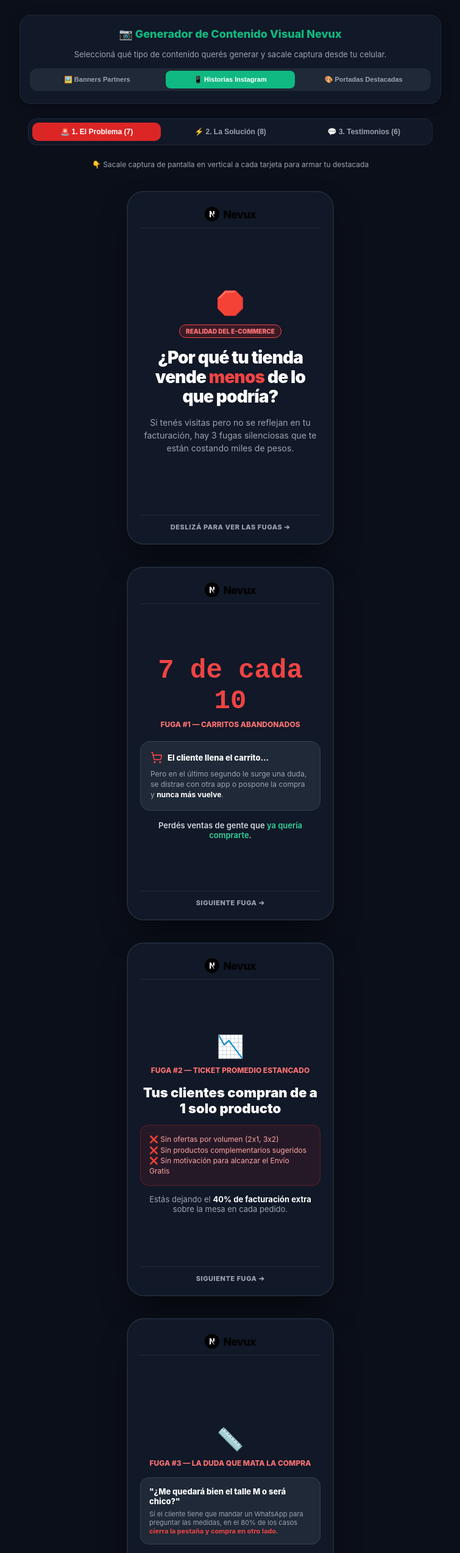
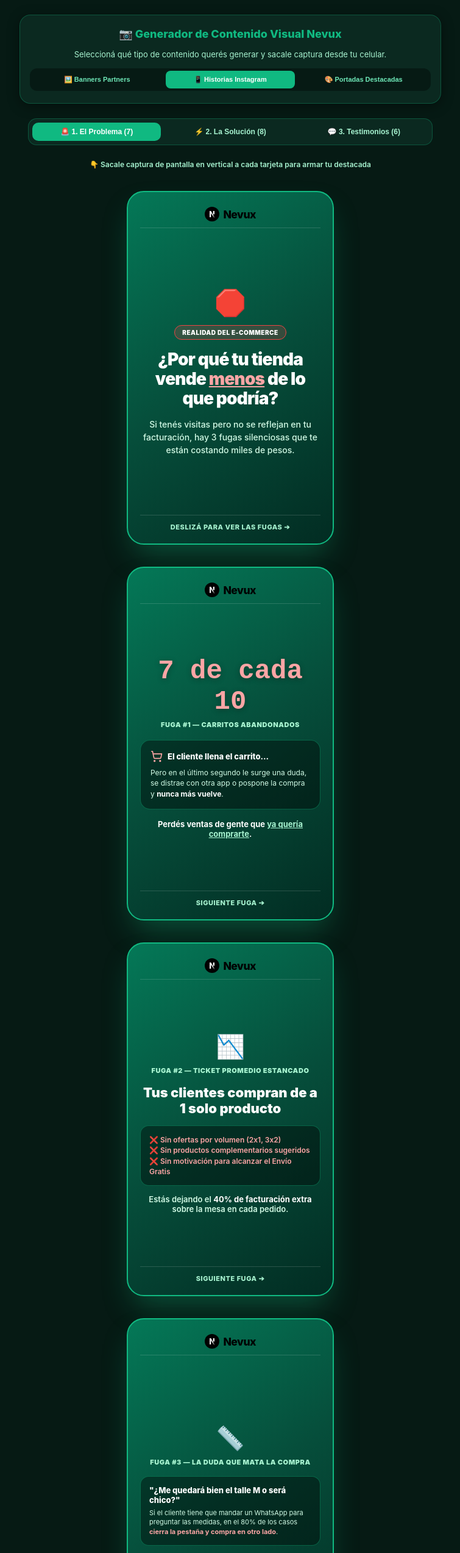
Before and after one commit to rodri-nexus/Nexus2026, a Next.js app: page /admin/banners in a window 1280 px wide. Shown: the top 2546 px of the page at 61% size, without its empty margins (262-1017 px from the left). Built offline with nearby package versions, Linux system fonts and the light colour scheme.

Commit message:
Update page.tsx

```diff
--- a/app/admin/banners/page.tsx
+++ b/app/admin/banners/page.tsx
@@ -32,7 +32,7 @@ export default function BannersPage() {
     <div
       style={{
         minHeight: "100vh",
-        backgroundColor: "#0b0f19",
+        backgroundColor: "#061a14",
         color: "#ffffff",
         padding: "24px 16px 120px",
         fontFamily: "-apple-system, BlinkMacSystemFont, 'Segoe UI', Roboto, sans-serif",
@@ -51,11 +51,11 @@ export default function BannersPage() {
           maxWidth: "650px",
           width: "100%",
           textAlign: "center",
-          backgroundColor: "#111827",
+          backgroundColor: "#0b2920",
           padding: "20px",
           borderRadius: "18px",
-          border: "1.5px solid #1f2937",
-          boxShadow: "0 4px 20px rgba(0, 0, 0, 0.2)",
+          border: "1.5px solid rgba(16, 185, 129, 0.3)",
+          boxShadow: "0 4px 20px rgba(0, 0, 0, 0.4)",
           display: "flex",
           flexDirection: "column",
           alignItems: "center",
@@ -65,7 +65,7 @@ export default function BannersPage() {
         <h1 style={{ fontSize: "18px", fontWeight: 800, color: "#10B981", margin: 0 }}>
           📷 Generador de Contenido Visual Nevux
         </h1>
-        <p style={{ fontSize: "13px", color: "#9ca3af", margin: 0, lineHeight: "1.4" }}>
+        <p style={{ fontSize: "13px", color: "#a7f3d0", margin: 0, lineHeight: "1.4" }}>
           Seleccioná qué tipo de contenido querés generar y sacale captura desde tu celular.
         </p>
 
@@ -74,7 +74,7 @@ export default function BannersPage() {
           style={{
             display: "flex",
             gap: "6px",
-            background: "#1f2937",
+            background: "#061a14",
             padding: "4px",
             borderRadius: "12px",
             width: "100%",
@@ -97,7 +97,7 @@ export default function BannersPage() {
                   border: "none",
                   cursor: "pointer",
                   backgroundColor: isActive ? "#10B981" : "transparent",
-                  color: isActive ? "#ffffff" : "#9ca3af",
+                  color: isActive ? "#ffffff" : "#6ee7b7",
                   transition: "all 0.2s ease",
                   whiteSpace: "nowrap",
                 }}
@@ -110,21 +110,19 @@ export default function BannersPage() {
       </div>
 
       {/* ═══════════════════════════════════════════
-          TAB 1: BANNERS PARTNERS (INTACTO)
+          TAB 1: BANNERS PARTNERS
       ═══════════════════════════════════════════ */}
       {activeTab === "partners" && (
         <div style={{ width: "100%", maxWidth: "650px", display: "flex", flexDirection: "column", alignItems: "center", gap: "32px" }}>
-          {/* Selector de idioma */}
-          <div style={{ display: "flex", gap: "8px", background: "#1f2937", padding: "4px", borderRadius: "12px" }}>
-            <button onClick={() => setLang("es")} style={{ padding: "8px 16px", borderRadius: "8px", fontSize: "12px", fontWeight: 700, border: "none", cursor: "pointer", backgroundColor: !isPt ? "#10B981" : "transparent", color: !isPt ? "#ffffff" : "#9ca3af" }}>
+          <div style={{ display: "flex", gap: "8px", background: "#0b2920", padding: "4px", borderRadius: "12px" }}>
+            <button onClick={() => setLang("es")} style={{ padding: "8px 16px", borderRadius: "8px", fontSize: "12px", fontWeight: 700, border: "none", cursor: "pointer", backgroundColor: !isPt ? "#10B981" : "transparent", color: !isPt ? "#ffffff" : "#a7f3d0" }}>
               🇦🇷 Español
             </button>
-            <button onClick={() => setLang("pt")} style={{ padding: "8px 16px", borderRadius: "8px", fontSize: "12px", fontWeight: 700, border: "none", cursor: "pointer", backgroundColor: isPt ? "#10B981" : "transparent", color: isPt ? "#ffffff" : "#9ca3af" }}>
+            <button onClick={() => setLang("pt")} style={{ padding: "8px 16px", borderRadius: "8px", fontSize: "12px", fontWeight: 700, border: "none", cursor: "pointer", backgroundColor: isPt ? "#10B981" : "transparent", color: isPt ? "#ffffff" : "#a7f3d0" }}>
               🇧🇷 Português
             </button>
           </div>
 
-          {/* BANNER NEVUXBOT */}
           <div style={bannerStyle}>
             <div style={{ flex: "1 1 200px", zIndex: 2 }}>
               <div style={badgeStyle}>🤖 NEVUXBOT AI</div>
@@ -142,7 +140,7 @@ export default function BannersPage() {
         <div style={{ width: "100%", maxWidth: "650px", display: "flex", flexDirection: "column", alignItems: "center", gap: "24px" }}>
 
           {/* Sub-selector de Destacadas */}
-          <div style={{ display: "flex", gap: "8px", background: "#111827", padding: "6px", borderRadius: "14px", border: "1px solid #1f2937", width: "100%", overflowX: "auto" }}>
+          <div style={{ display: "flex", gap: "8px", background: "#0b2920", padding: "6px", borderRadius: "14px", border: "1px solid rgba(16, 185, 129, 0.3)", width: "100%", overflowX: "auto" }}>
             <button
               onClick={() => setActiveDestacada("problema")}
               style={{
@@ -153,8 +151,8 @@ export default function BannersPage() {
                 fontWeight: 800,
                 border: "none",
                 cursor: "pointer",
-                background: activeDestacada === "problema" ? "#dc2626" : "transparent",
-                color: activeDestacada === "problema" ? "#ffffff" : "#9ca3af",
+                background: activeDestacada === "problema" ? "#10B981" : "transparent",
+                color: activeDestacada === "problema" ? "#ffffff" : "#a7f3d0",
                 whiteSpace: "nowrap",
               }}
             >
@@ -171,7 +169,7 @@ export default function BannersPage() {
                 border: "none",
                 cursor: "pointer",
                 background: activeDestacada === "solucion" ? "#10B981" : "transparent",
-                color: activeDestacada === "solucion" ? "#ffffff" : "#9ca3af",
+                color: activeDestacada === "solucion" ? "#ffffff" : "#a7f3d0",
                 whiteSpace: "nowrap",
               }}
             >
@@ -187,8 +185,8 @@ export default function BannersPage() {
                 fontWeight: 800,
                 border: "none",
                 cursor: "pointer",
-                background: activeDestacada === "testimonios" ? "#059669" : "transparent",
-                color: activeDestacada === "testimonios" ? "#ffffff" : "#9ca3af",
+                background: activeDestacada === "testimonios" ? "#10B981" : "transparent",
+                color: activeDestacada === "testimonios" ? "#ffffff" : "#a7f3d0",
                 whiteSpace: "nowrap",
               }}
             >
@@ -197,11 +195,11 @@ export default function BannersPage() {
           </div>
 
           {/* ═══════════════════════════════════════════
-              DESTACADA 1: 🚨 EL PROBLEMA (7 HISTORIAS)
+              DESTACADA 1: 🚨 EL PROBLEMA (FONDO VERDE ESMERALDA)
           ═══════════════════════════════════════════ */}
           {activeDestacada === "problema" && (
             <div style={{ display: "flex", flexDirection: "column", gap: "36px", width: "100%", alignItems: "center" }}>
-              <div style={{ textAlign: "center", color: "#9ca3af", fontSize: "12px" }}>
+              <div style={{ textAlign: "center", color: "#a7f3d0", fontSize: "12px", fontWeight: 600 }}>
                 👇 Sacale captura de pantalla en vertical a cada tarjeta para armar tu destacada
               </div>
 
@@ -209,14 +207,14 @@ export default function BannersPage() {
               <div style={storyFrameStyle}>
                 <div style={storyTopHeader}><NevuxLogo size="small" /></div>
                 <div style={{ textAlign: "center", zIndex: 2 }}>
-                  <div style={{ fontSize: "38px", marginBottom: "12px" }}>🛑</div>
-                  <div style={{ display: "inline-block", background: "rgba(220, 38, 38, 0.2)", border: "1px solid #ef4444", color: "#f87171", fontSize: "10px", fontWeight: 900, padding: "4px 10px", borderRadius: "999px", marginBottom: "16px" }}>
+                  <div style={{ fontSize: "42px", marginBottom: "12px" }}>🛑</div>
+                  <div style={{ display: "inline-block", background: "rgba(239, 68, 68, 0.2)", border: "1.5px solid #ef4444", color: "#ffffff", fontSize: "10px", fontWeight: 900, padding: "5px 12px", borderRadius: "999px", marginBottom: "16px", letterSpacing: "0.05em" }}>
                     REALIDAD DEL E-COMMERCE
                   </div>
                   <h2 style={{ fontSize: "28px", fontWeight: 900, color: "#ffffff", lineHeight: 1.15, margin: "0 0 16px 0", letterSpacing: "-0.03em" }}>
-                    ¿Por qué tu tienda vende <span style={{ color: "#ef4444" }}>menos</span> de lo que podría?
+                    ¿Por qué tu tienda vende <span style={{ color: "#fca5a5", textDecoration: "underline" }}>menos</span> de lo que podría?
                   </h2>
-                  <p style={{ fontSize: "14px", color: "#9ca3af", lineHeight: 1.5, margin: 0 }}>
+                  <p style={{ fontSize: "14px", color: "#d1fae5", lineHeight: 1.5, margin: 0, fontWeight: 500 }}>
                     Si tenés visitas pero no se reflejan en tu facturación, hay 3 fugas silenciosas que te están costando miles de pesos.
                   </p>
                 </div>
@@ -227,23 +225,23 @@ export default function BannersPage() {
               <div style={storyFrameStyle}>
                 <div style={storyTopHeader}><NevuxLogo size="small" /></div>
                 <div style={{ textAlign: "center", zIndex: 2 }}>
-                  <div style={{ fontSize: "44px", fontWeight: 900, color: "#ef4444", fontFamily: "monospace", marginBottom: "6px" }}>
+                  <div style={{ fontSize: "44px", fontWeight: 900, color: "#fca5a5", fontFamily: "monospace", marginBottom: "6px", textShadow: "0 2px 10px rgba(0,0,0,0.3)" }}>
                     7 de cada 10
                   </div>
-                  <div style={{ fontSize: "12px", color: "#f87171", fontWeight: 800, textTransform: "uppercase", marginBottom: "20px" }}>
+                  <div style={{ fontSize: "11px", color: "#a7f3d0", fontWeight: 900, letterSpacing: "0.05em", textTransform: "uppercase", marginBottom: "18px" }}>
                     FUGA #1 — CARRITOS ABANDONADOS
                   </div>
-                  <div style={{ background: "#1f2937", border: "1.5px solid #374151", borderRadius: "16px", padding: "16px", textAlign: "left", marginBottom: "16px" }}>
+                  <div style={{ background: "rgba(0, 0, 0, 0.4)", border: "1.5px solid rgba(16, 185, 129, 0.4)", borderRadius: "16px", padding: "16px", textAlign: "left", marginBottom: "16px" }}>
                     <div style={{ display: "flex", alignItems: "center", gap: "8px", marginBottom: "8px" }}>
-                      <ShoppingCart size={20} color="#ef4444" />
+                      <ShoppingCart size={20} color="#fca5a5" />
                       <span style={{ fontSize: "13px", fontWeight: 800, color: "#fff" }}>El cliente llena el carrito...</span>
                     </div>
-                    <p style={{ fontSize: "12px", color: "#9ca3af", margin: 0, lineHeight: 1.45 }}>
-                      Pero en el último segundo le surge una duda, se distrae con otra app o pospone la compra y <strong style={{ color: "#fff" }}>nunca más vuelve</strong>.
+                    <p style={{ fontSize: "12px", color: "#d1fae5", margin: 0, lineHeight: 1.45 }}>
+                      Pero en el último segundo le surge una duda, se distrae con otra app o pospone la compra y <strong style={{ color: "#ffffff" }}>nunca más vuelve</strong>.
                     </p>
                   </div>
-                  <p style={{ fontSize: "13px", color: "#d1d5db", fontWeight: 600, margin: 0 }}>
-                    Perdés ventas de gente que <span style={{ color: "#34d399" }}>ya quería comprarte</span>.
+                  <p style={{ fontSize: "13px", color: "#ffffff", fontWeight: 700, margin: 0 }}>
+                    Perdés ventas de gente que <span style={{ color: "#a7f3d0", textDecoration: "underline" }}>ya quería comprarte</span>.
                   </p>
                 </div>
                 <div style={storyBottomSwipe}>Siguiente fuga ➔</div>
@@ -253,22 +251,22 @@ export default function BannersPage() {
               <div style={storyFrameStyle}>
                 <div style={storyTopHeader}><NevuxLogo size="small" /></div>
                 <div style={{ textAlign: "center", zIndex: 2 }}>
-                  <div style={{ fontSize: "36px", marginBottom: "10px" }}>📉</div>
-                  <div style={{ fontSize: "12px", color: "#f87171", fontWeight: 800, textTransform: "uppercase", marginBottom: "16px" }}>
+                  <div style={{ fontSize: "38px", marginBottom: "10px" }}>📉</div>
+                  <div style={{ fontSize: "11px", color: "#a7f3d0", fontWeight: 900, letterSpacing: "0.05em", textTransform: "uppercase", marginBottom: "16px" }}>
                     FUGA #2 — TICKET PROMEDIO ESTANCADO
                   </div>
                   <h3 style={{ fontSize: "22px", fontWeight: 900, color: "#ffffff", lineHeight: 1.2, margin: "0 0 14px 0" }}>
                     Tus clientes compran de a 1 solo producto
                   </h3>
-                  <div style={{ background: "rgba(220, 38, 38, 0.1)", border: "1px solid rgba(220, 38, 38, 0.3)", borderRadius: "14px", padding: "14px", textAlign: "left", marginBottom: "14px" }}>
-                    <p style={{ fontSize: "12px", color: "#fca5a5", margin: 0, lineHeight: 1.45 }}>
+                  <div style={{ background: "rgba(0, 0, 0, 0.4)", border: "1.5px solid rgba(16, 185, 129, 0.4)", borderRadius: "14px", padding: "14px", textAlign: "left", marginBottom: "14px" }}>
+                    <p style={{ fontSize: "12px", color: "#fca5a5", margin: 0, lineHeight: 1.45, fontWeight: 600 }}>
                       ❌ Sin ofertas por volumen (2x1, 3x2)<br />
                       ❌ Sin productos complementarios sugeridos<br />
                       ❌ Sin motivación para alcanzar el Envío Gratis
                     </p>
                   </div>
-                  <p style={{ fontSize: "13px", color: "#9ca3af", margin: 0 }}>
-                    Estás dejando el <strong style={{ color: "#fff" }}>40% de facturación extra</strong> sobre la mesa en cada pedido.
+                  <p style={{ fontSize: "13px", color: "#d1fae5", margin: 0, fontWeight: 600 }}>
+                    Estás dejando el <strong style={{ color: "#ffffff" }}>40% de facturación extra</strong> sobre la mesa en cada pedido.
                   </p>
                 </div>
                 <div style={storyBottomSwipe}>Siguiente fuga ➔</div>
@@ -278,16 +276,16 @@ export default function BannersPage() {
               <div style={storyFrameStyle}>
                 <div style={storyTopHeader}><NevuxLogo size="small" /></div>
                 <div style={{ textAlign: "center", zIndex: 2 }}>
-                  <div style={{ fontSize: "36px", marginBottom: "10px" }}>📏</div>
-                  <div style={{ fontSize: "12px", color: "#f87171", fontWeight: 800, textTransform: "uppercase", marginBottom: "16px" }}>
+                  <div style={{ fontSize: "38px", marginBottom: "10px" }}>📏</div>
+                  <div style={{ fontSize: "11px", color: "#a7f3d0", fontWeight: 900, letterSpacing: "0.05em", textTransform: "uppercase", marginBottom: "16px" }}>
                     FUGA #3 — LA DUDA QUE MATA LA COMPRA
                   </div>
-                  <div style={{ background: "#1f2937", borderRadius: "14px", padding: "14px", textAlign: "left", marginBottom: "14px", border: "1px solid #374151" }}>
+                  <div style={{ background: "rgba(0, 0, 0, 0.4)", borderRadius: "14px", padding: "14px", textAlign: "left", marginBottom: "14px", border: "1.5px solid rgba(16, 185, 129, 0.4)" }}>
                     <div style={{ fontSize: "13px", fontWeight: 800, color: "#fff", marginBottom: "6px" }}>
                       "¿Me quedará bien el talle M o será chico?"
                     </div>
-                    <p style={{ fontSize: "11px", color: "#9ca3af", margin: 0 }}>
-                      Si el cliente tiene que mandar un WhatsApp para preguntar las medidas, en el 80% de los casos <strong style={{ color: "#ef4444" }}>cierra la pestaña y compra en otro lado</strong>.
+                    <p style={{ fontSize: "11px", color: "#d1fae5", margin: 0, lineHeight: 1.4 }}>
+                      Si el cliente tiene que mandar un WhatsApp para preguntar las medidas, en el 80% de los casos <strong style={{ color: "#fca5a5" }}>cierra la pestaña y compra en otro lado</strong>.
                     </p>
                   </div>
                   <p style={{ fontSize: "13px", color: "#ffffff", fontWeight: 700, margin: 0 }}>
@@ -301,60 +299,60 @@ export default function BannersPage() {
               <div style={storyFrameStyle}>
                 <div style={storyTopHeader}><NevuxLogo size="small" /></div>
                 <div style={{ textAlign: "center", zIndex: 2 }}>
-                  <div style={{ fontSize: "36px", marginBottom: "10px" }}>💸</div>
+                  <div style={{ fontSize: "38px", marginBottom: "10px" }}>💸</div>
                   <h3 style={{ fontSize: "24px", fontWeight: 900, color: "#ffffff", lineHeight: 1.2, margin: "0 0 14px 0" }}>
                     El error más común: "Tengo que meter más plata en pauta"
                   </h3>
-                  <div style={{ background: "#1f2937", border: "1px solid #374151", borderRadius: "14px", padding: "14px", textAlign: "left", marginBottom: "14px" }}>
-                    <p style={{ fontSize: "12px", color: "#d1d5db", margin: 0, lineHeight: 1.5 }}>
-                      Meter tráfico a una tienda que no convierte es como <strong style={{ color: "#ef4444" }}>echarle agua a un balde pinchado</strong>. El costo por clic sube y tu margen desaparece.
+                  <div style={{ background: "rgba(0, 0, 0, 0.4)", border: "1.5px solid rgba(16, 185, 129, 0.4)", borderRadius: "14px", padding: "14px", textAlign: "left", marginBottom: "14px" }}>
+                    <p style={{ fontSize: "12px", color: "#d1fae5", margin: 0, lineHeight: 1.5 }}>
+                      Meter tráfico a una tienda que no convierte es como <strong style={{ color: "#fca5a5" }}>echarle agua a un balde pinchado</strong>. El costo por clic sube y tu margen desaparece.
                     </p>
                   </div>
-                  <p style={{ fontSize: "13px", color: "#34d399", fontWeight: 800, margin: 0 }}>
+                  <p style={{ fontSize: "13px", color: "#a7f3d0", fontWeight: 800, margin: 0 }}>
                     La clave no es traer más visitas. Es exprimir al máximo las que ya tenés.
                   </p>
                 </div>
                 <div style={storyBottomSwipe}>Deslizá ➔</div>
               </div>
 
-              {/* HISTORIA 6: APPS LENTAS QUE ARRUINAN LA TIENDA */}
+              {/* HISTORIA 6: APPS LENTAS */}
               <div style={storyFrameStyle}>
                 <div style={storyTopHeader}><NevuxLogo size="small" /></div>
                 <div style={{ textAlign: "center", zIndex: 2 }}>
-                  <div style={{ fontSize: "36px", marginBottom: "10px" }}>🐌</div>
+                  <div style={{ fontSize: "38px", marginBottom: "10px" }}>🐌</div>
                   <h3 style={{ fontSize: "22px", fontWeight: 900, color: "#ffffff", lineHeight: 1.2, margin: "0 0 14px 0" }}>
                     Instalar 6 apps distintas destruye tu velocidad móvil
                   </h3>
-                  <div style={{ background: "rgba(220, 38, 38, 0.1)", border: "1px solid rgba(220, 38, 38, 0.3)", borderRadius: "14px", padding: "14px", textAlign: "left", marginBottom: "14px" }}>
-                    <p style={{ fontSize: "12px", color: "#fca5a5", margin: 0, lineHeight: 1.5 }}>
-                      Cada app externa agrega códigos pesados que traban el celular del comprador. Si tu tienda tarda más de 3 segundos en cargar, <strong style={{ color: "#fff" }}>perdés el 53% de las compras</strong>.
+                  <div style={{ background: "rgba(0, 0, 0, 0.4)", border: "1.5px solid rgba(16, 185, 129, 0.4)", borderRadius: "14px", padding: "14px", textAlign: "left", marginBottom: "14px" }}>
+                    <p style={{ fontSize: "12px", color: "#d1fae5", margin: 0, lineHeight: 1.5 }}>
+                      Cada app externa agrega códigos pesados que traban el celular del comprador. Si tu tienda tarda más de 3 segundos en cargar, <strong style={{ color: "#fca5a5" }}>perdés el 53% de las compras</strong>.
                     </p>
                   </div>
-                  <p style={{ fontSize: "13px", color: "#9ca3af", margin: 0 }}>
+                  <p style={{ fontSize: "13px", color: "#a7f3d0", margin: 0, fontWeight: 700 }}>
                     Terminás pagando 4 suscripciones caras por apps lentas.
                   </p>
                 </div>
                 <div style={storyBottomSwipe}>La solución ➔</div>
               </div>
 
-              {/* HISTORIA 7: CIERRE Y PUENTE A LA SOLUCIÓN */}
+              {/* HISTORIA 7: CIERRE Y PUENTE */}
               <div style={storyFrameStyle}>
                 <div style={storyTopHeader}><NevuxLogo size="small" /></div>
                 <div style={{ textAlign: "center", zIndex: 2 }}>
-                  <div style={{ fontSize: "38px", marginBottom: "12px" }}>💡</div>
+                  <div style={{ fontSize: "40px", marginBottom: "12px" }}>💡</div>
                   <h2 style={{ fontSize: "26px", fontWeight: 900, color: "#ffffff", lineHeight: 1.2, margin: "0 0 14px 0" }}>
                     El problema no es tu producto.
                   </h2>
-                  <p style={{ fontSize: "15px", color: "#34d399", fontWeight: 800, margin: "0 0 16px 0" }}>
+                  <p style={{ fontSize: "15px", color: "#a7f3d0", fontWeight: 800, margin: "0 0 16px 0" }}>
                     Es la falta de herramientas que cierren la venta en el momento.
                   </p>
-                  <div style={{ background: "#1f2937", border: "1.5px solid #10B981", borderRadius: "16px", padding: "14px", marginBottom: "16px" }}>
+                  <div style={{ background: "rgba(0, 0, 0, 0.4)", border: "2px solid #10B981", borderRadius: "16px", padding: "14px", marginBottom: "16px", boxShadow: "0 8px 20px rgba(0,0,0,0.3)" }}>
                     <p style={{ fontSize: "13px", color: "#ffffff", fontWeight: 700, margin: 0, lineHeight: 1.45 }}>
-                      Por eso creamos <span style={{ color: "#10B981" }}>Nevux</span>: una única app con 27 herramientas que resuelven todas las fugas de tu tienda en 1 clic.
+                      Por eso creamos <span style={{ color: "#34d399", fontWeight: 900 }}>Nevux</span>: una única app con 27 herramientas que resuelven todas las fugas de tu tienda en 1 clic.
                     </p>
                   </div>
                 </div>
-                <div style={{ ...storyBottomSwipe, color: "#10B981", fontWeight: 900 }}>
+                <div style={{ ...storyBottomSwipe, color: "#34d399", fontWeight: 900 }}>
                   Mirá la siguiente destacada: "⚡ La Solución" ➔
                 </div>
               </div>
@@ -362,15 +360,15 @@ export default function BannersPage() {
             </div>
           )}
 
-          {/* PLACEHOLDER PARA DESTACADA 2 Y 3 (COMMIT 3) */}
+          {/* PLACEHOLDER PARA DESTACADA 2 Y 3 */}
           {activeDestacada !== "problema" && (
             <div style={{ textAlign: "center", padding: "60px 20px" }}>
               <div style={{ fontSize: "40px", marginBottom: "12px" }}>⏳</div>
               <h3 style={{ fontSize: "18px", fontWeight: 800, color: "#10B981", margin: "0 0 8px 0" }}>
                 {activeDestacada === "solucion" ? "⚡ 2. La Solución Nevux" : "💬 3. Testimonios WhatsApp"}
               </h3>
-              <p style={{ fontSize: "13px", color: "#9ca3af" }}>
-                Se habilitará en el Commit 3 tras confirmar este deploy.
+              <p style={{ fontSize: "13px", color: "#a7f3d0" }}>
+                Se habilitará a continuación.
               </p>
             </div>
           )}
@@ -379,13 +377,13 @@ export default function BannersPage() {
       )}
 
       {/* ═══════════════════════════════════════════
-          TAB 3: PORTADAS DESTACADAS (COMMIT 3)
+          TAB 3: PORTADAS DESTACADAS
       ═══════════════════════════════════════════ */}
       {activeTab === "covers" && (
         <div style={{ maxWidth: "650px", width: "100%", textAlign: "center", padding: "60px 20px" }}>
           <div style={{ fontSize: "48px", marginBottom: "16px" }}>🎨</div>
           <h2 style={{ fontSize: "20px", fontWeight: 800, color: "#10B981", margin: "0 0 8px 0" }}>Portadas Circulares de Destacadas</h2>
-          <p style={{ fontSize: "14px", color: "#9ca3af" }}>Se agregarán en el Commit 3.</p>
+          <p style={{ fontSize: "14px", color: "#a7f3d0" }}>Se agregarán a continuación.</p>
         </div>
       )}
 
@@ -394,17 +392,17 @@ export default function BannersPage() {
 }
 
 /* ═══════════════════════════════════════════
-   ESTILOS PREMIUM DE HISTORIAS INSTAGRAM (9:16)
+   ESTILOS PREMIUM VERDE ESMERALDA (9:16)
 ═══════════════════════════════════════════ */
 const storyFrameStyle: React.CSSProperties = {
   width: "100%",
   maxWidth: "340px",
   minHeight: "580px",
-  backgroundColor: "#111827",
-  border: "2px solid #1f2937",
+  background: "linear-gradient(145deg, #047857 0%, #064e3b 50%, #022c22 100%)",
+  border: "2px solid #10B981",
   borderRadius: "28px",
   padding: "24px 20px 20px",
-  boxShadow: "0 25px 50px -12px rgba(0, 0, 0, 0.6)",
+  boxShadow: "0 25px 50px -12px rgba(16, 185, 129, 0.35)",
   display: "flex",
   flexDirection: "column",
   justifyContent: "space-between",
@@ -420,18 +418,18 @@ const storyTopHeader: React.CSSProperties = {
   justifyContent: "center",
   alignItems: "center",
   paddingBottom: "10px",
-  borderBottom: "1px solid rgba(255, 255, 255, 0.08)",
+  borderBottom: "1px solid rgba(255, 255, 255, 0.15)",
   zIndex: 2,
 };
 
 const storyBottomSwipe: React.CSSProperties = {
   fontSize: "11px",
   fontWeight: 800,
-  color: "#9ca3af",
+  color: "#a7f3d0",
   textTransform: "uppercase",
   letterSpacing: "0.05em",
   paddingTop: "12px",
-  borderTop: "1px solid rgba(255, 255, 255, 0.08)",
+  borderTop: "1px solid rgba(255, 255, 255, 0.15)",
   width: "100%",
   textAlign: "center",
   zIndex: 2,
```
